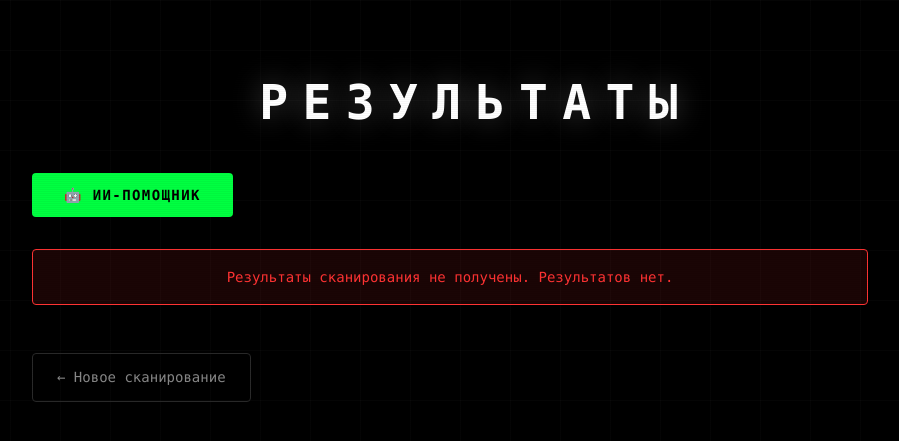
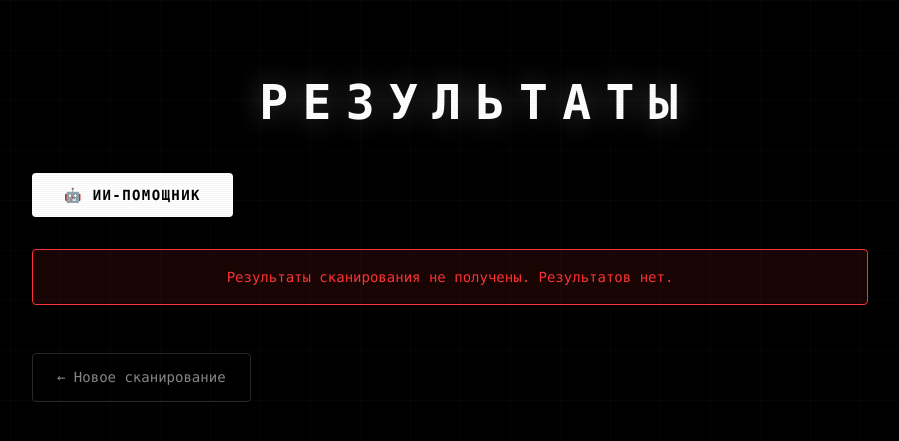
Before and after one commit to binary203/Securo, a Flask app: template app/templates/results.html in a window 1280 px wide. Shown: the top 441 px of the page, without its empty margins (190-1089 px from the left). Run offline with Flask 3, Linux system fonts and the light colour scheme; the template is opened without the code that fills it, so the values that code supplies are empty.

Commit message:
Update results.html

```diff
--- a/app/templates/results.html
+++ b/app/templates/results.html
@@ -56,7 +56,7 @@
 }
 
 #AiAssist {
-    background: var(--accent-green);
+    background: white;
     color: var(--bg-primary);
     border: none;
     padding: 0.875rem 2rem;
```
